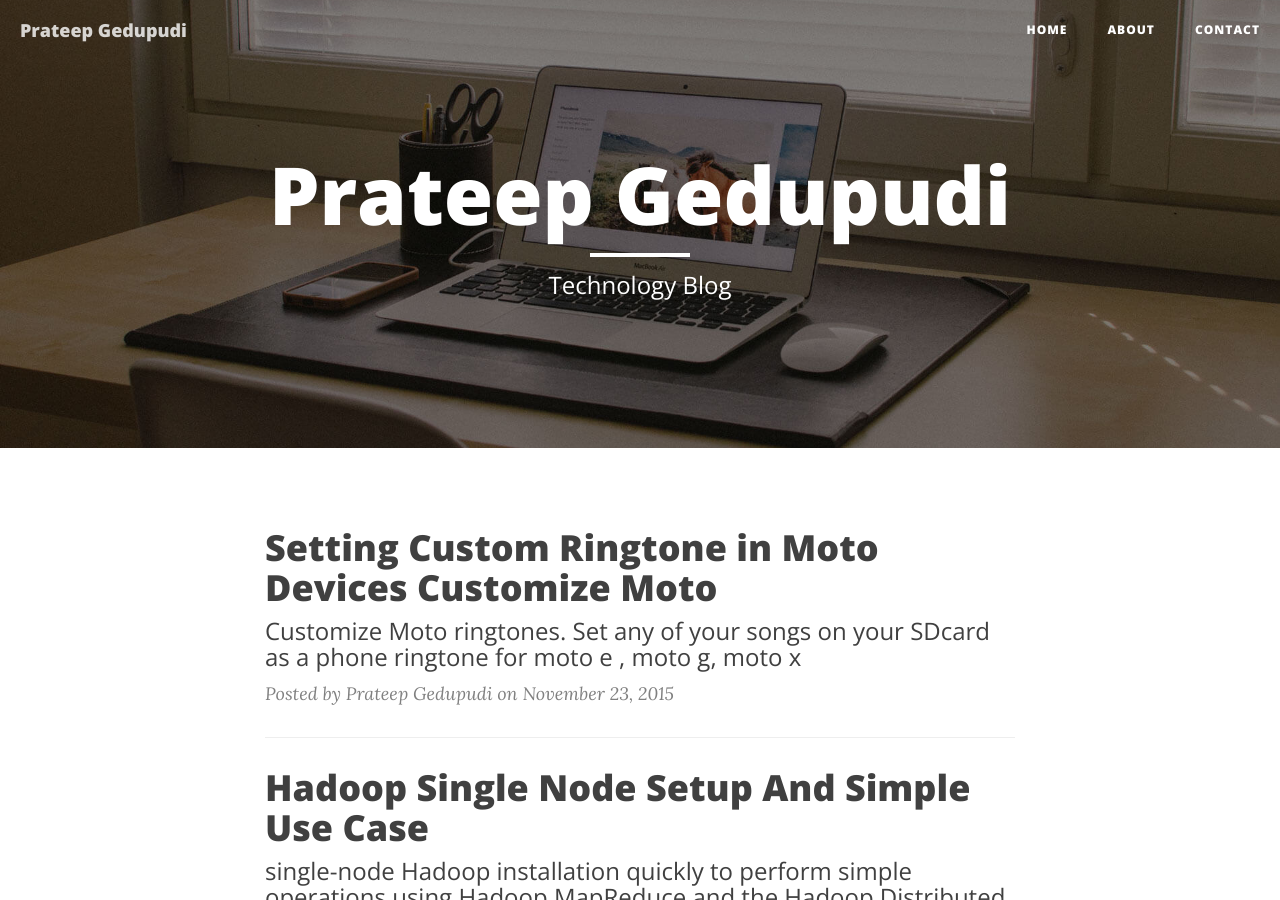
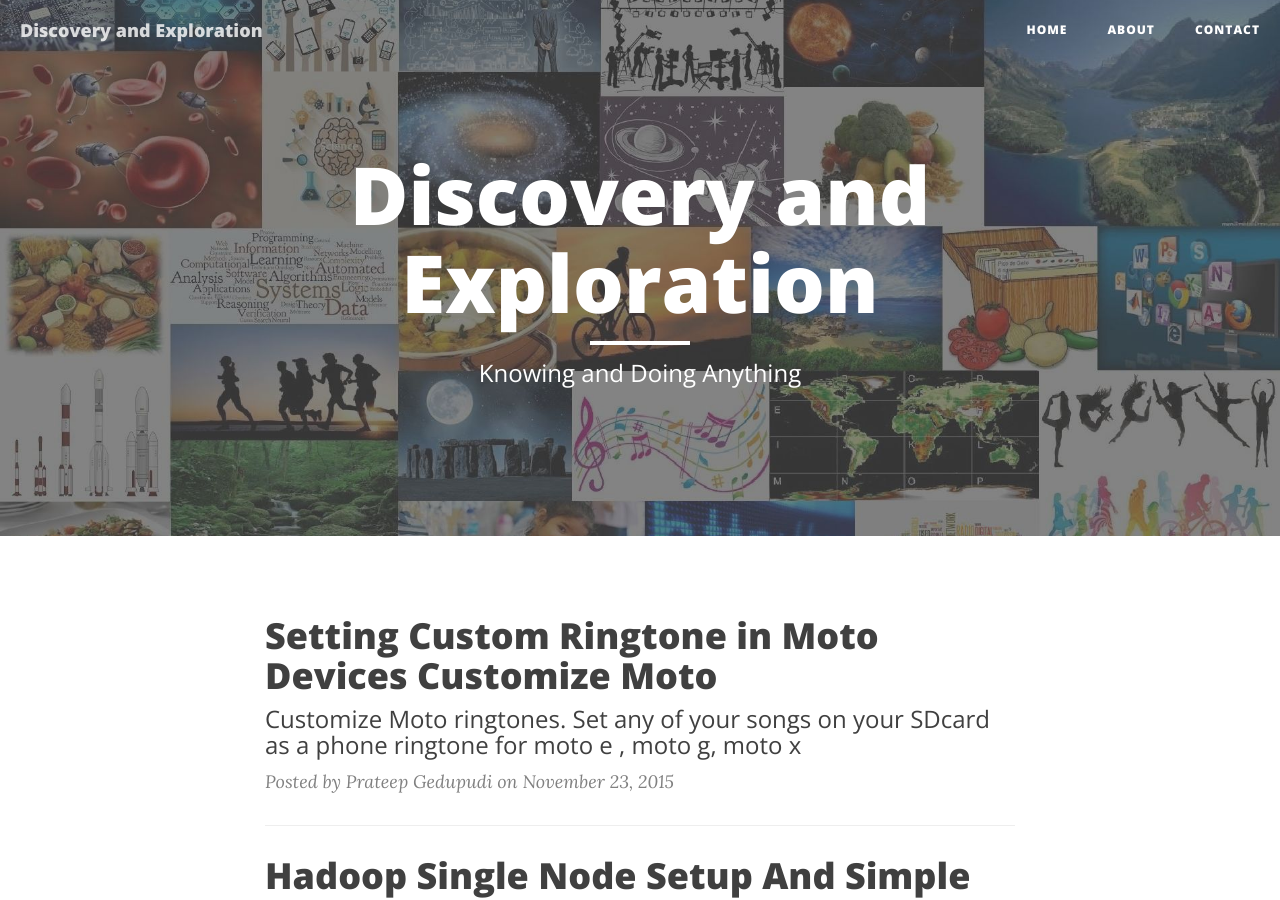
Before and after one commit to prateepgedupudi/prateepgedupudi.github.io, a Jekyll site: the page built from index.html, in a window 1280 px wide and 900 px high. Built offline with Jekyll 4.4.1, drawn with Linux system fonts in a browser that asks for light colours; nearby versions of some CDN libraries; the list of posts is cut into pages by our own code; some of the changed text lies outside the part shown.

Commit message:
Changes to Heading Title and BG Home

```diff
--- a/_config.yml
+++ b/_config.yml
@@ -1,8 +1,8 @@
 # Site settings
-title: Prateep Gedupudi
+title: Discovery and Exploration
 header-img: img/home-bg.jpg
 email: prateep.gedupudi@gmail.com
-description: "A self motivated person by taking inspirations from movies, music, technology, and from colleagues. An active team player committed to progress, innovation and excellence with strong ownership, problem solving, and project, time management skills. Positive attitude to challenges, and result-oriented."
+description: "Discovery and Exploration: Knowing and Doing Anything"
 baseurl: ""
 url: "http://prateep.info"
 twitter_username: prateepgedupudi
--- a/index.html
+++ b/index.html
@@ -1,6 +1,6 @@
 ---
 layout: page
-description: "Technology Blog"
+description: "Knowing and Doing Anything"
 ---
 
 {% for post in paginator.posts %}
```
Also changed, not shown: img/home-bg.jpg.
